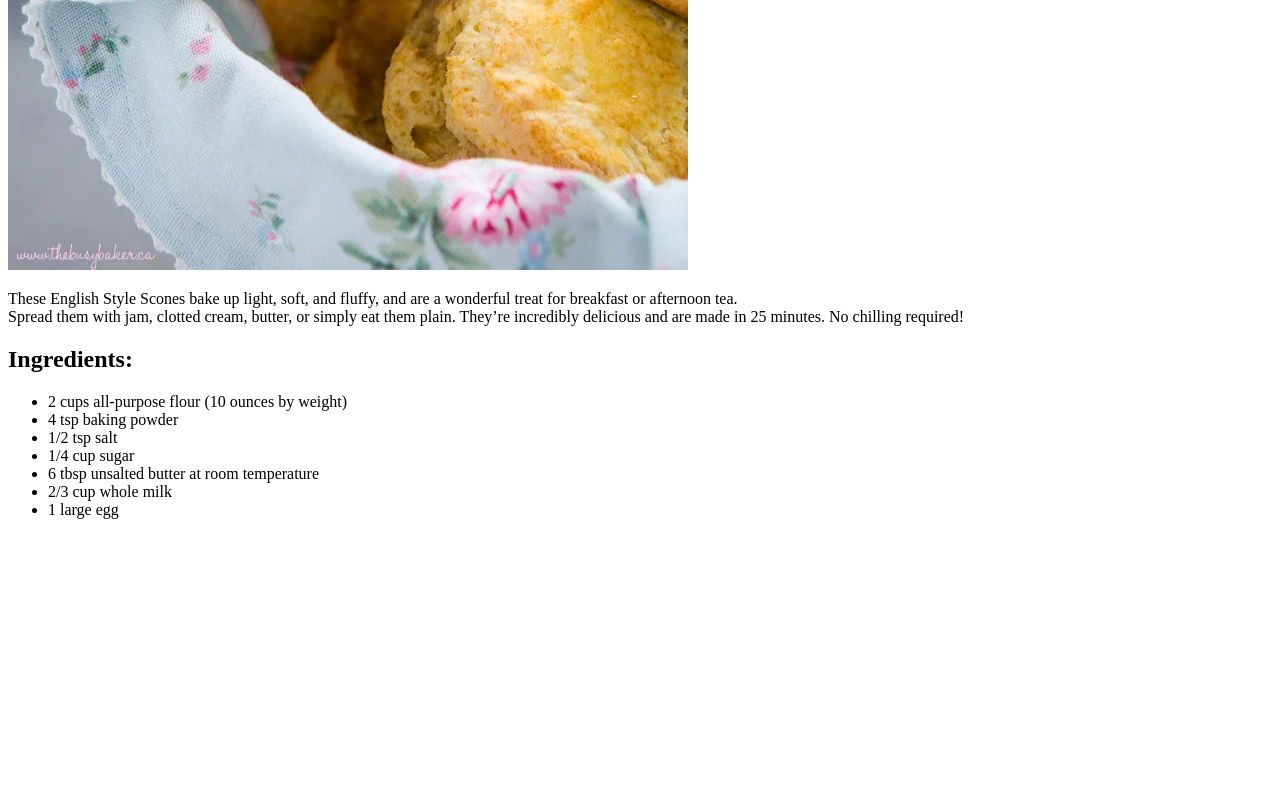
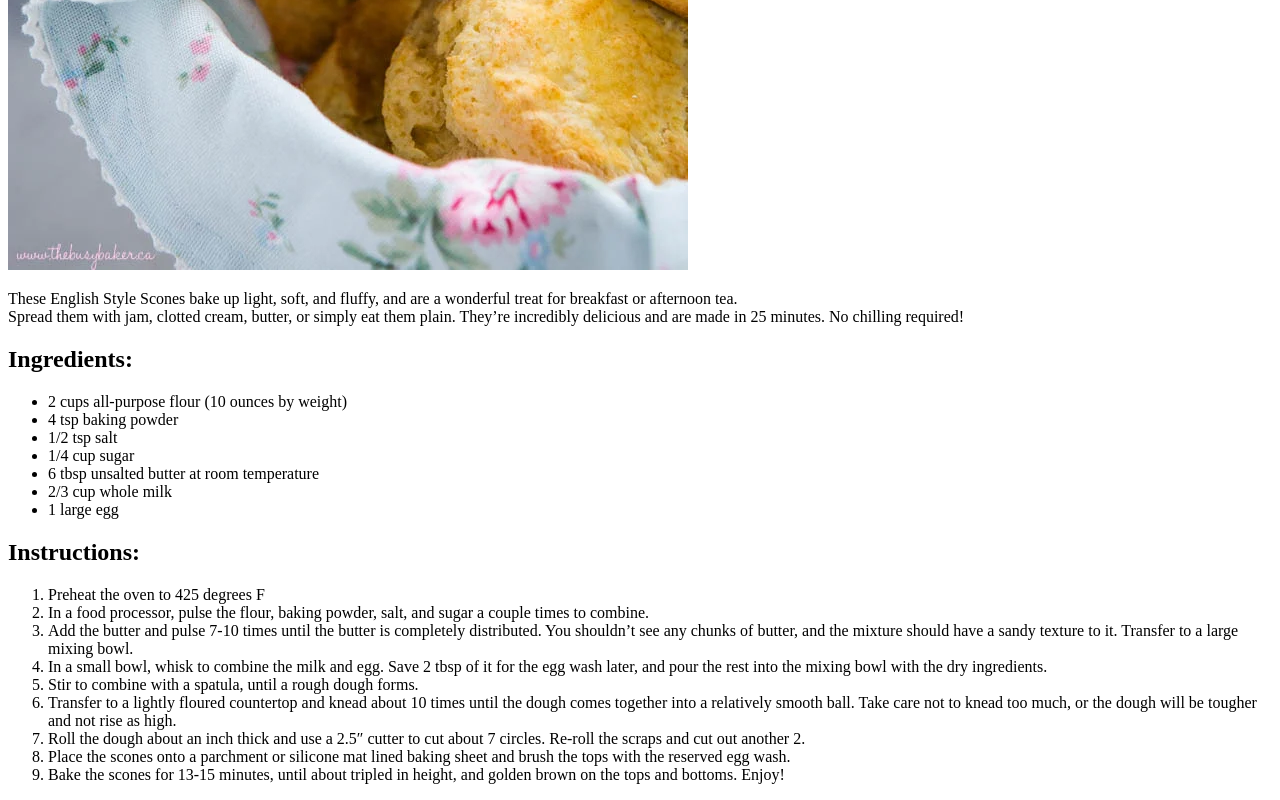
Before and after one commit to ArgDev2023/odin-recipes, a plain HTML site: page recipes/scones.html in a window 1280 px wide. Shown: the part 830-1630 px from the top of the page. Before the commit the page ends 1365 px from the top, so only its background shows below. Drawn offline with Linux system fonts and the light colour scheme.

Commit message:
add instructions

```diff
--- a/recipes/scones.html
+++ b/recipes/scones.html
@@ -20,6 +20,18 @@ Spread them with jam, clotted cream, butter, or simply eat them plain. They’re
         <li>2/3 cup whole milk</li>
         <li>1 large egg</li>
     </ul>
+<h2> Instructions:</h2>
+<ol>
+<li>Preheat the oven to 425 degrees F</li>
+<li>In a food processor, pulse the flour, baking powder, salt, and sugar a couple times to combine.</li>
+<li>Add the butter and pulse 7-10 times until the butter is completely distributed. You shouldn’t see any chunks of butter, and the mixture should have a sandy texture to it. Transfer to a large mixing bowl.</li>
+<li>In a small bowl, whisk to combine the milk and egg. Save 2 tbsp of it for the egg wash later, and pour the rest into the mixing bowl with the dry ingredients.</li>
+<li>Stir to combine with a spatula, until a rough dough forms.</li>
+<li>Transfer to a lightly floured countertop and knead about 10 times until the dough comes together into a relatively smooth ball. Take care not to knead too much, or the dough will be tougher and not rise as high.</li>
+<li>Roll the dough about an inch thick and use a 2.5″ cutter to cut about 7 circles. Re-roll the scraps and cut out another 2.</li>
+<li>Place the scones onto a parchment or silicone mat lined baking sheet and brush the tops with the reserved egg wash.</li>
+<li>Bake the scones for 13-15 minutes, until about tripled in height, and golden brown on the tops and bottoms. Enjoy!</li>
+</ol>
 </p>
 </body>
 </html>
```
